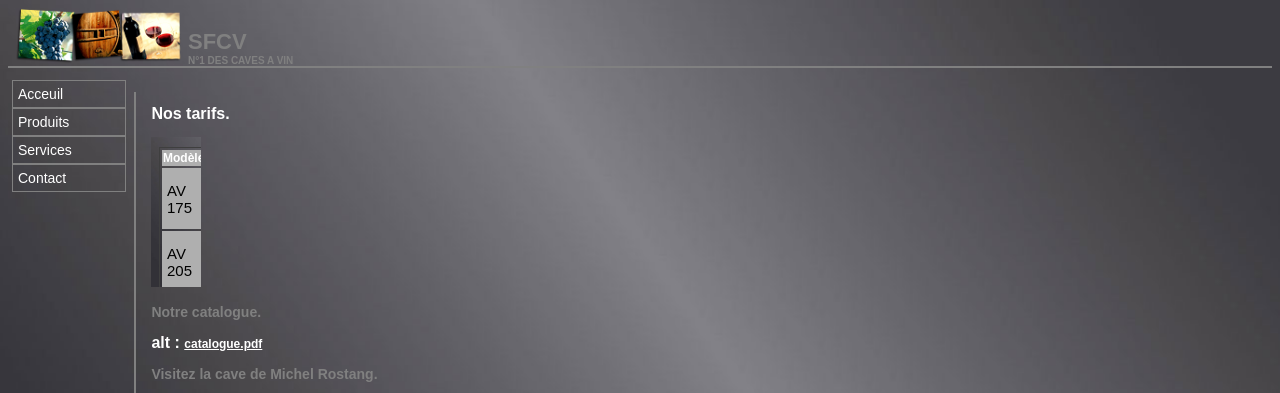
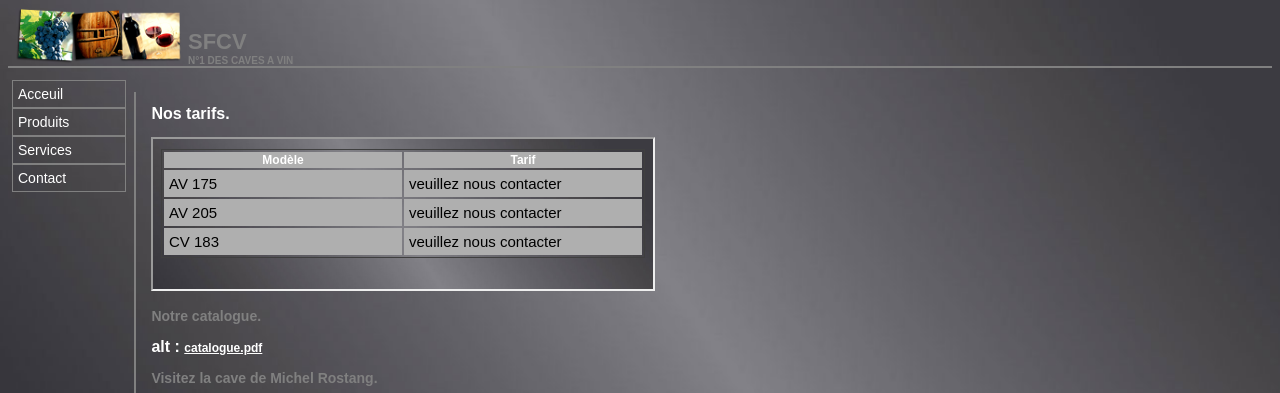
Before and after one commit to perhezig/roxane, a plain HTML site: page service.html in a window 1280 px wide. Shown: the top 393 px of the page. Drawn offline with Linux system fonts and the light colour scheme.

Commit message:
Update service.html

```diff
--- a/service.html
+++ b/service.html
@@ -32,7 +32,7 @@
 
     <div id="bloc" >
     <h2>Nos tarifs.</h2>
-     <iframe src="tarifs.html" width="50"   style="border: none;"></iframe>
+     <iframe src="tarifs.html" width="500"    ></iframe>
 
 	<h3>
 	Notre catalogue.
```
